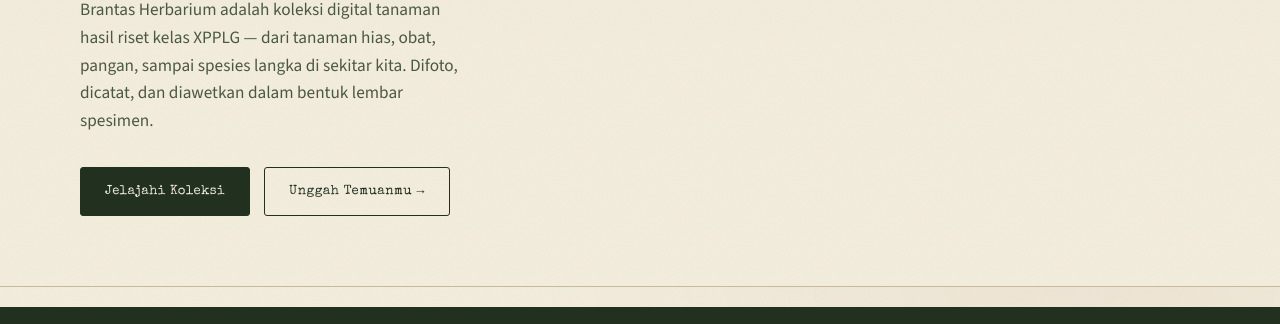
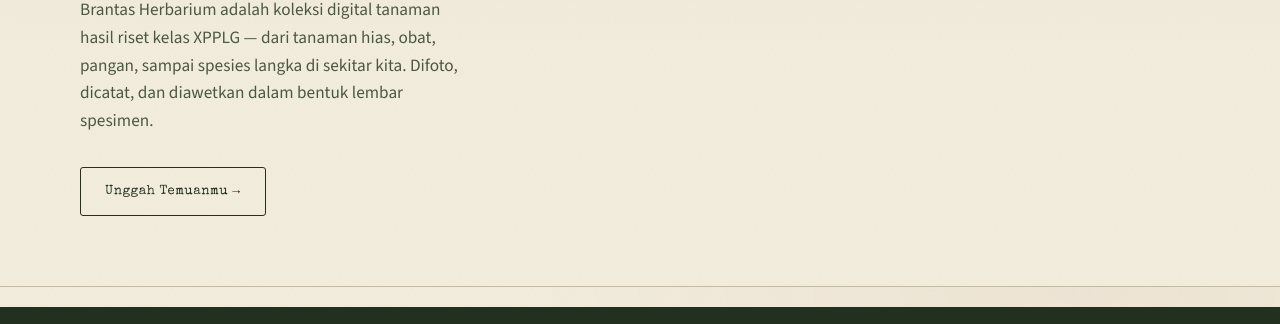
Before and after one commit to T3garGG/IPAS-Infogarfik, a website: page index.html in a window 1280 px wide. Shown: the part 364-688 px from the top of the page. Drawn offline with nearby package versions, Linux system fonts and the light colour scheme.

Commit message:
update: perubahan index.html

```diff
--- a/index.html
+++ b/index.html
@@ -34,7 +34,6 @@
                 <h1 class="hero-title">Setiap daun<br>punya <em>catatan</em>.</h1>
                 <p class="hero-lede">Brantas Herbarium adalah koleksi digital tanaman hasil riset kelas XPPLG — dari tanaman hias, obat, pangan, sampai spesies langka di sekitar kita. Difoto, dicatat, dan diawetkan dalam bentuk lembar spesimen.</p>
                 <div class="hero-cta">
-                    <a href="koleksi.html" class="btn btn-primary">Jelajahi Koleksi</a>
                     <a href="galeri.html" class="btn btn-ghost">Unggah Temuanmu →</a>
                 </div>
             </div>
```
